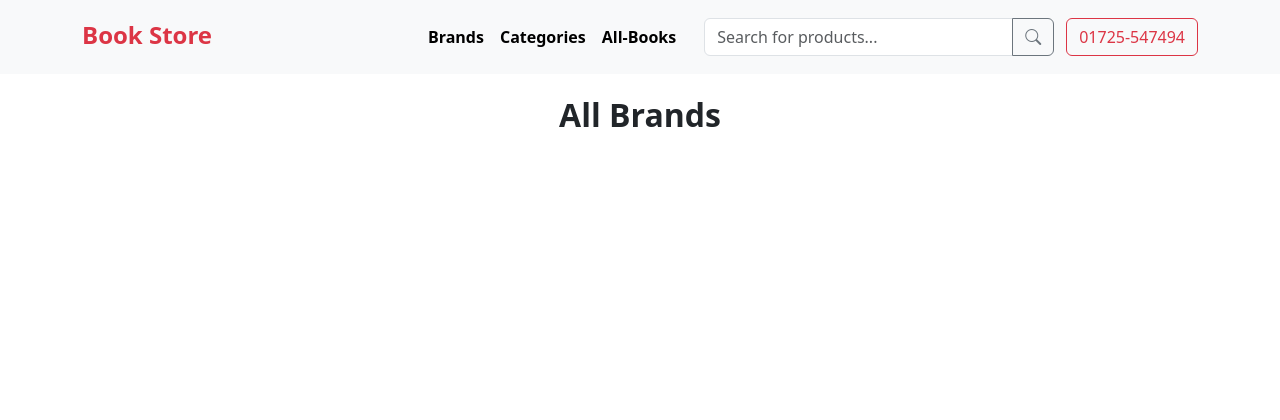
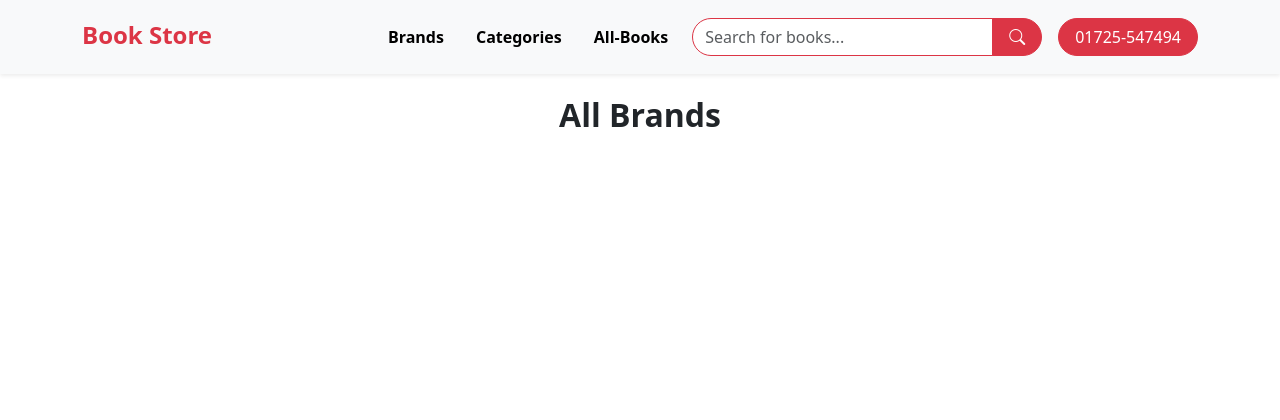
Before and after one commit to shiamsharif/Book_Store, a Django app: page /brand-list/ in a window 1280 px wide. Shown: the top 420 px of the page. Run offline with Django 5.2, Linux system fonts and the light colour scheme; data that the repository does not hold is empty; some libraries are stand-ins or nearby versions.

Commit message:
FIX: NavBar design2.0(GOOD)

```diff
--- a/Templates/navbar.jinja
+++ b/Templates/navbar.jinja
@@ -1,48 +1,46 @@
 {% block content %}
 
 <!-- Nav Bar -->
-<nav class="navbar navbar-expand-lg bg-light py-3 fixed-top">
+<nav class="navbar navbar-expand-lg bg-light py-3 fixed-top shadow-sm">
     <div class="container">
         <!-- Left side: Brand name and Toggler -->
-        <a class="navbar-brand fs-4 fw-bold text-danger " href="{% url 'home' %}" style="margin-top: -4px;">Book Store</a>
-        <button class="navbar-toggler" type="button" data-bs-toggle="collapse" data-bs-target="#navbarTogglerContent"
+        <a class="navbar-brand fs-4 fw-bold text-danger" href="{% url 'home' %}" style="margin-top: -4px;">Book Store</a>
+        <button class="navbar-toggler border-0" type="button" data-bs-toggle="collapse" data-bs-target="#navbarTogglerContent"
             aria-expanded="false" aria-controls="navbarTogglerContent">
             <span class="navbar-toggler-icon"></span>
         </button>
 
-
         <!-- Collapsible content -->
         <div class="navbar-collapse collapse" id="navbarTogglerContent">
             <!-- Navigation links -->
-            <ul class="navbar-nav " style="margin-left: auto; margin-right: 20px">
+            <ul class="navbar-nav ms-auto gap-3">
                 <li class="nav-item">
-                    <a class="nav-link active fw-semibold" aria-current="page" href="{% url "brand_list" %}">
-                        Brands
-                    </a>
+                    <a class="nav-link active fw-semibold" aria-current="page" href="{% url 'brand_list' %}">Brands</a>
                 </li>
                 <li class="nav-item">
-                    <a class="nav-link active fw-semibold" aria-current="page" href="{% url "category_list" %}">Categories</a>
+                    <a class="nav-link active fw-semibold" aria-current="page" href="{% url 'category_list' %}">Categories</a>
                 </li>
                 <li class="nav-item">
-                    <a class="nav-link active fw-semibold" aria-current="page"
-                        href="{% url 'product_list' %}">All-Books</a>
+                    <a class="nav-link active fw-semibold" aria-current="page" href="{% url 'product_list' %}">All-Books</a>
                 </li>
             </ul>
 
             <!-- Center: Search bar -->
-            <form method="get" action="{% url 'search' %}" role="search" class="d-flex my-2 my-lg-0" style="width: 350px;" >
+            <!-- Search bar -->
+            <form method="get" action="{% url 'search' %}" role="search" class="d-flex my-2 my-lg-0 mx-lg-3" style="max-width: 350px; width: 100%;">
                 <div class="input-group">
-                    <input class="form-control" type="text" name="query" placeholder="Search for products..." value="{{ query }}" aria-label="Search">
-                    <button class="btn btn-outline-secondary" type="submit">
-                        <i class="bi bi-search"></i>
+                    <input class="form-control rounded-start-pill border-danger" type="text" name="query" placeholder="Search for books..." value="{{ query }}" aria-label="Search">
+                    <button class="btn btn-danger rounded-end-pill px-3" type="submit">
+                        <i class="bi bi-search text-white"></i>
                     </button>
                 </div>
             </form>
 
+
             <!-- Right side: Phone number and Button -->
-            <div class="d-flex align-items-center mt-3 mt-lg-0 " style="margin-left: 12px;">
+            <div class="d-flex align-items-center mt-3 mt-lg-0">
                 <a href="tel:+8801725547494">
-                    <button class="btn btn-outline-danger" type="button">01725-547494</button>
+                    <button class="btn btn-danger rounded-pill px-3" type="button">01725-547494</button>
                 </a>
             </div>
         </div>
```
